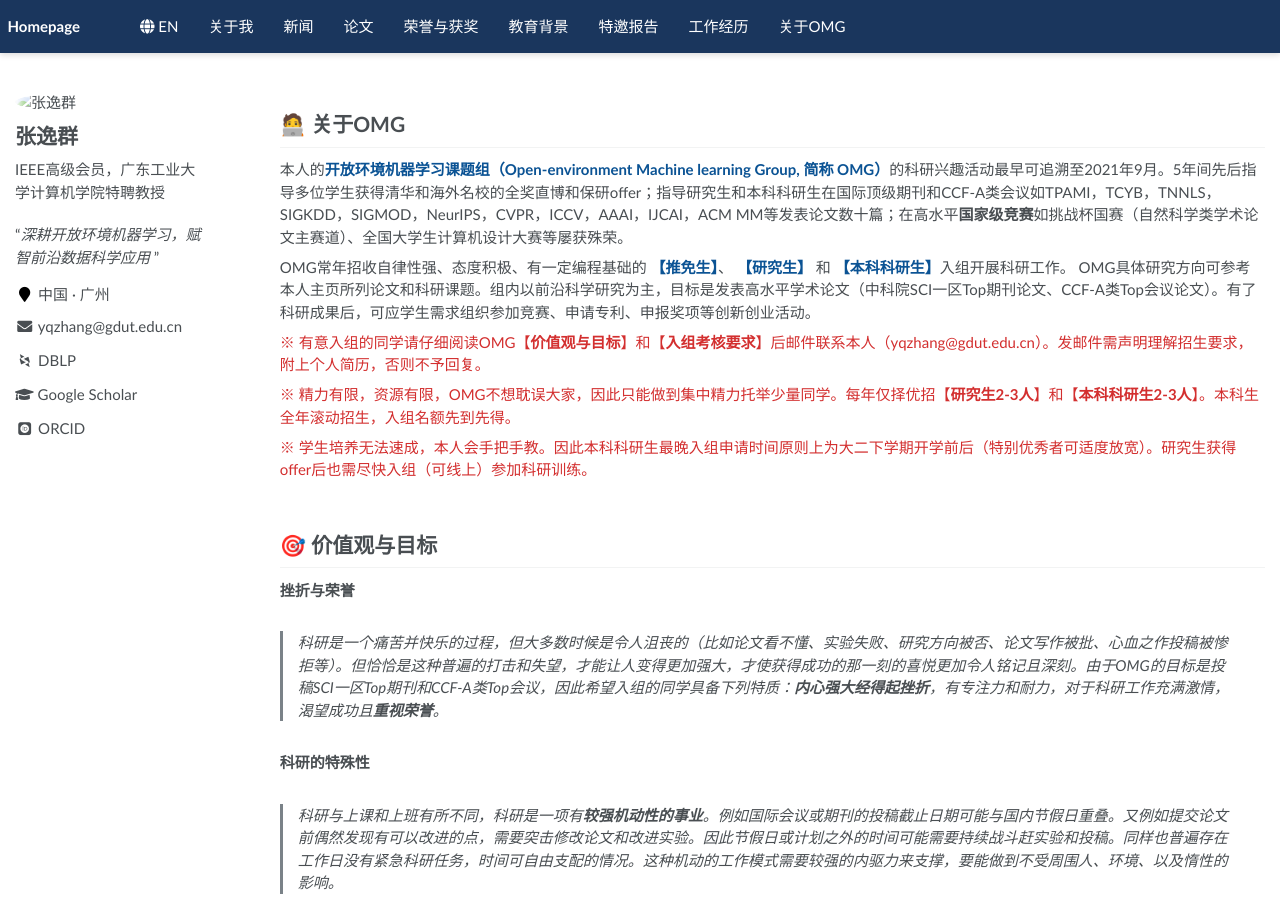
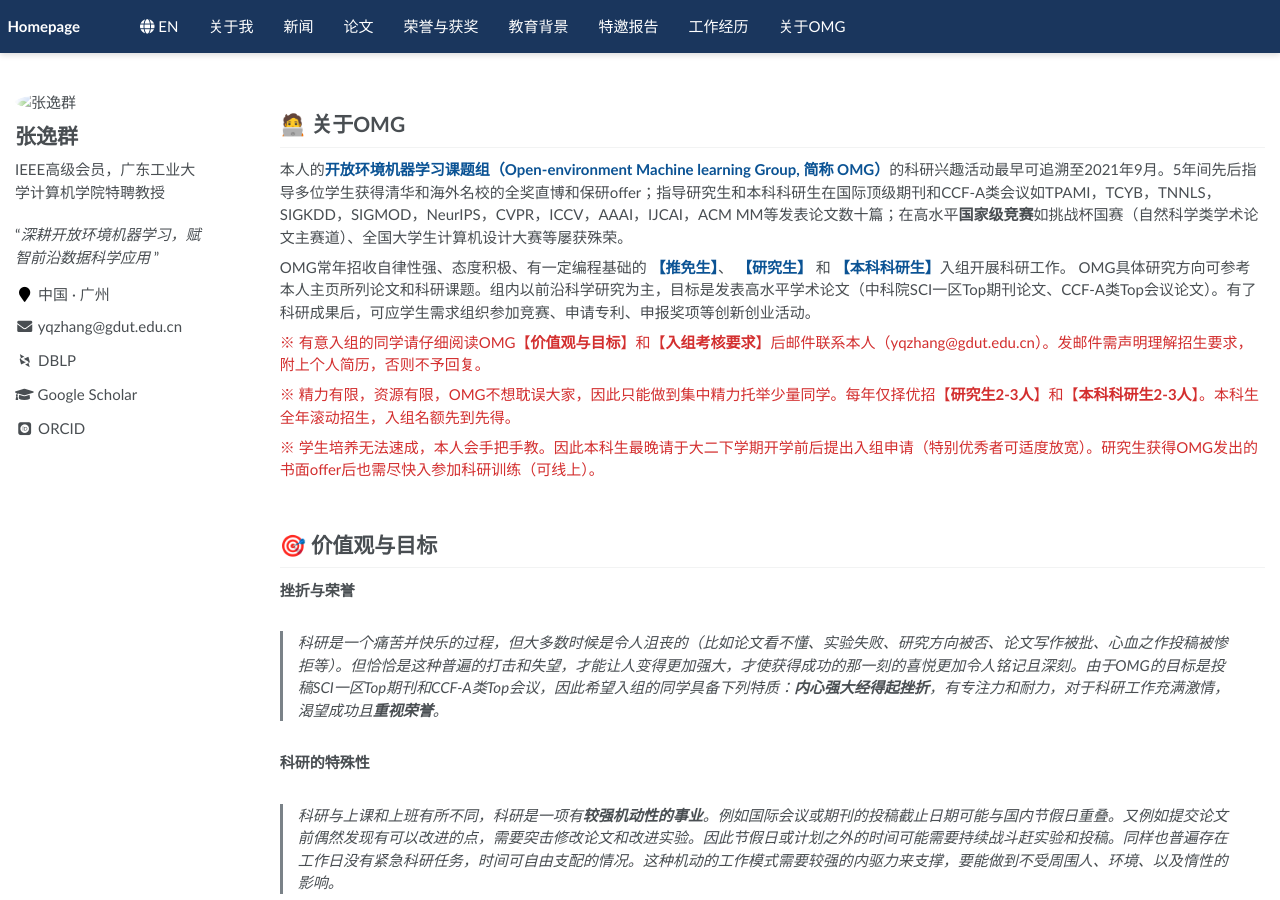
Before and after one commit to yqzhang-Zz/zh-OMG, a Jekyll site: the page built from _pages/about.md, in a window 1280 px wide and 900 px high. Built offline with Jekyll 4.4.1, drawn with Linux system fonts in a browser that asks for light colours; some web fonts are replaced.

Commit message:
Update about.md

```diff
--- a/_pages/about.md
+++ b/_pages/about.md
@@ -32,7 +32,7 @@ OMG具体研究方向可参考本人主页所列论文和科研课题。组内
 
 <span style="color: #d32f2f">※ 精力有限，资源有限，OMG不想耽误大家，因此只能做到集中精力托举少量同学。每年仅择优招【**研究生2-3人**】和【**本科科研生2-3人**】。本科生全年滚动招生，入组名额先到先得。</span>
 
-<span style="color: #d32f2f">※ 学生培养无法速成，本人会手把手教。因此本科科研生最晚入组申请时间原则上为大二下学期开学前后（特别优秀者可适度放宽）。研究生获得offer后也需尽快入组（可线上）参加科研训练。</span>
+<span style="color: #d32f2f">※ 学生培养无法速成，本人会手把手教。因此本科生最晚请于大二下学期开学前后提出入组申请（特别优秀者可适度放宽）。研究生获得OMG发出的书面offer后也需尽快入参加科研训练（可线上）。</span>
 
 <br>
 # 🎯 价值观与目标
```
